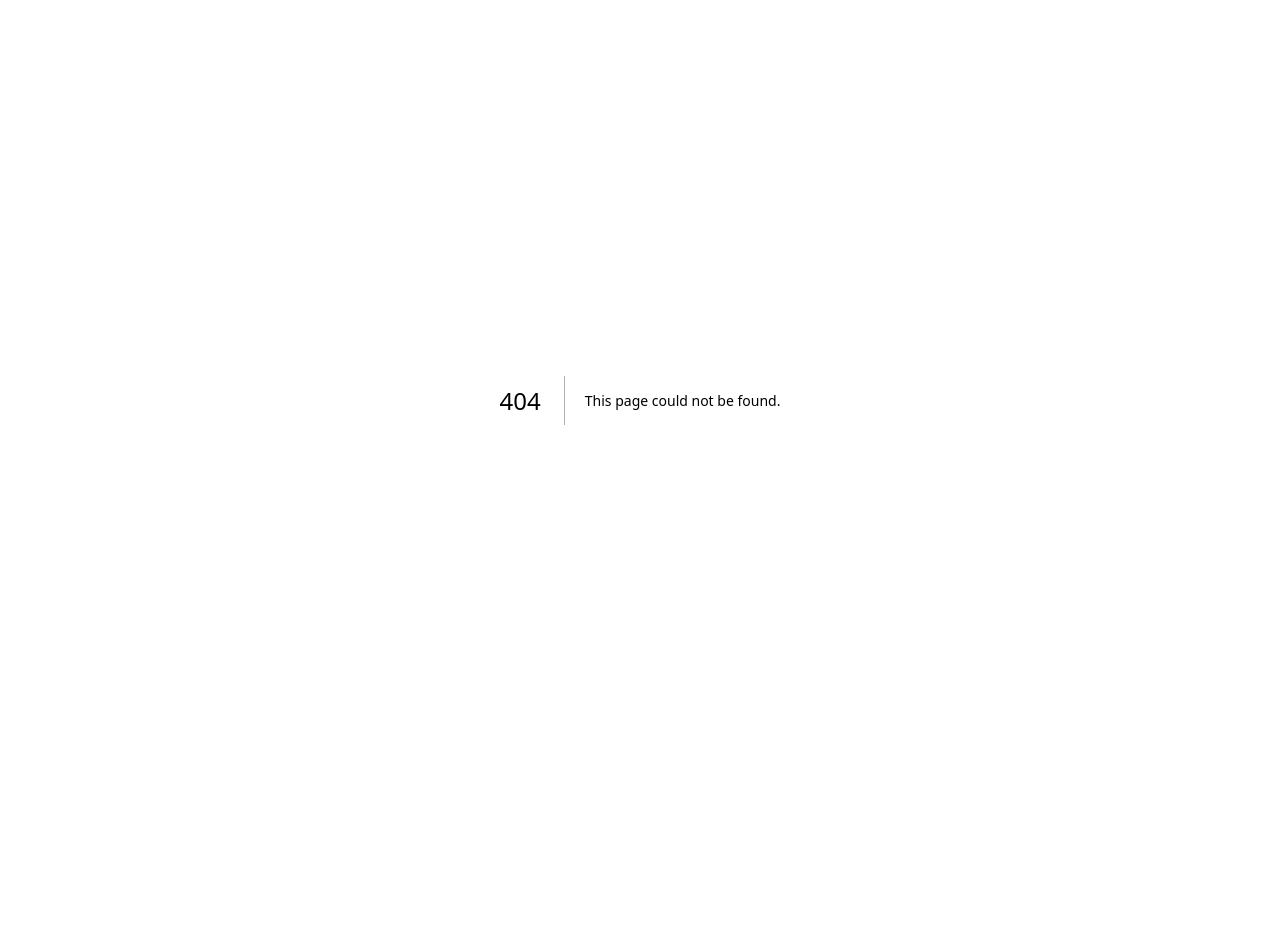
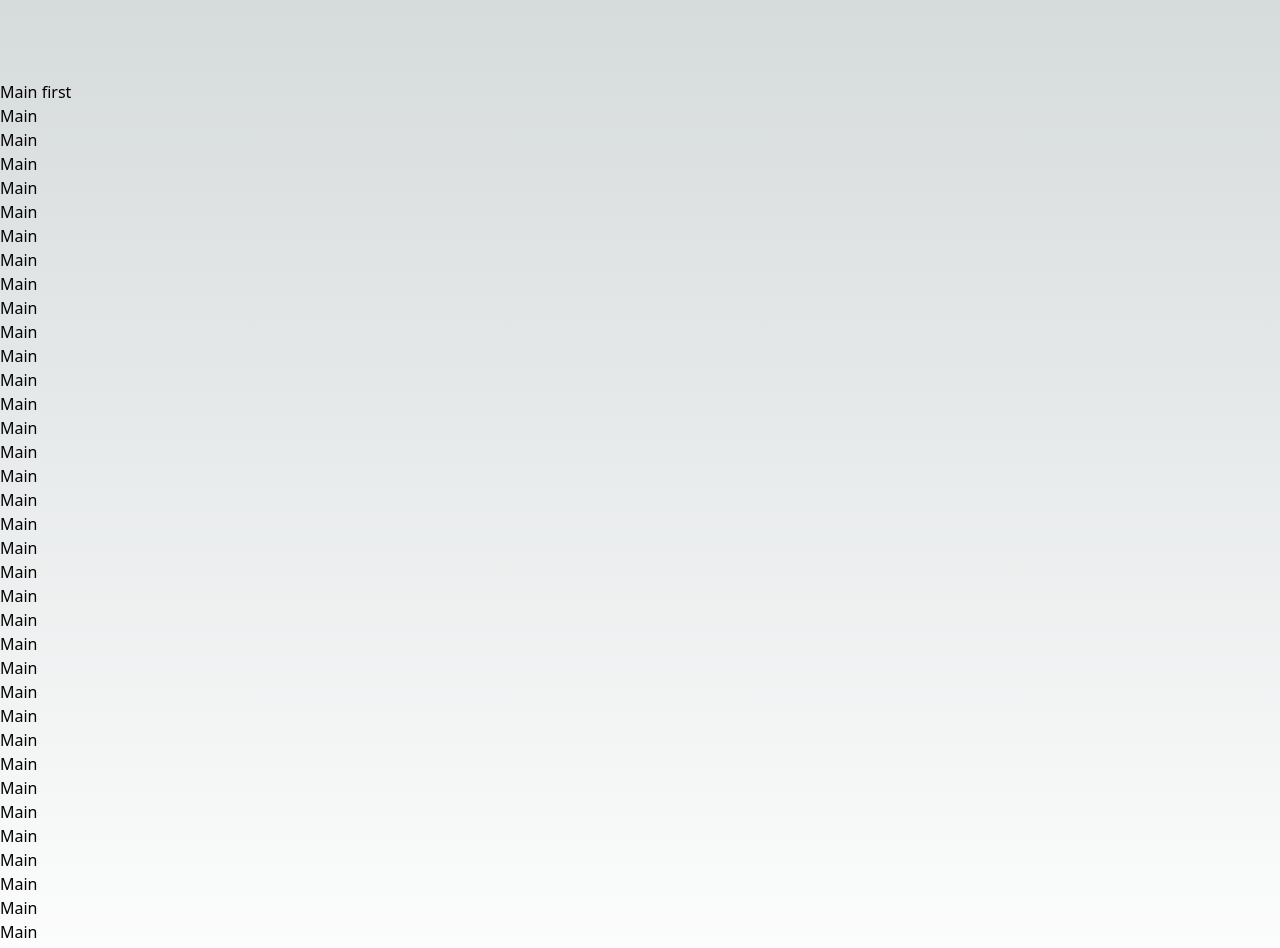
Before and after one commit to julioformiga/wodka_workshop, a Next.js app: page /main in a window 1280 px wide. Before the commit this address had no page. Shown: the top 948 px of the page. Before the commit the page ends 800 px from the top, so only its background shows below. Built offline with nearby package versions, Linux system fonts and the light colour scheme.

Commit message:
add: basic struct

```diff
--- /dev/null
+++ b/pages/404.tsx
@@ -0,0 +1,3 @@
+export default function Custom404() {
+	return <h1>404 - Page Not Found</h1>;
+}
--- /dev/null
+++ b/pages/footer.tsx
@@ -0,0 +1,7 @@
+export default function Footer() {
+	return (
+		<footer className="w-full fixed bottom-0 p-2 z-50 bg-green-800/60 backdrop-blur-md">
+			<div>Footer</div>
+		</footer>
+	);
+}
--- /dev/null
+++ b/pages/header.tsx
@@ -0,0 +1,22 @@
+import Head from "next/head";
+import Link from "next/link";
+
+export default function Header() {
+	return (
+		<header>
+			<Head>
+				<title>Wodka42</title>
+			</Head>
+			<nav className="w-full fixed top-0 z-50">
+				<ul className="flex p-6 mb-4 bg-green-800/60 backdrop-blur-md">
+					<li className="flex-row">
+						<Link href="/">Index</Link>
+					</li>
+					<li className="flex-row">
+						<Link href="/list">List</Link>
+					</li>
+				</ul>
+			</nav>
+		</header>
+	);
+}
--- a/pages/index.tsx
+++ b/pages/index.tsx
@@ -1,118 +1,17 @@
 import Image from "next/image";
 import { Inter } from "next/font/google";
+import Header from "./header";
+import Footer from "./footer";
+import Main from "./main";
 
 const inter = Inter({ subsets: ["latin"] });
 
 export default function Home() {
 	return (
-		<main
-			className={`flex min-h-screen flex-col items-center justify-between p-24 ${inter.className}`}
-		>
-			<div className="z-10 max-w-5xl w-full items-center justify-between font-mono text-sm lg:flex">
-				<p className="fixed left-0 top-0 flex w-full justify-center border-b border-gray-300 bg-gradient-to-b from-zinc-200 pb-6 pt-8 backdrop-blur-2xl dark:border-neutral-800 dark:bg-zinc-800/30 dark:from-inherit lg:static lg:w-auto  lg:rounded-xl lg:border lg:bg-gray-200 lg:p-4 lg:dark:bg-zinc-800/30">
-					Get started by editing&nbsp;
-					<code className="font-mono font-bold">pages/index.tsx</code>
-				</p>
-				<div className="fixed bottom-0 left-0 flex h-48 w-full items-end justify-center bg-gradient-to-t from-white via-white dark:from-black dark:via-black lg:static lg:h-auto lg:w-auto lg:bg-none">
-					<a
-						className="pointer-events-none flex place-items-center gap-2 p-8 lg:pointer-events-auto lg:p-0"
-						href="https://vercel.com?utm_source=create-next-app&utm_medium=default-template-tw&utm_campaign=create-next-app"
-						target="_blank"
-						rel="noopener noreferrer"
-					>
-						By{" "}
-						<Image
-							src="/vercel.svg"
-							alt="Vercel Logo"
-							className="dark:invert"
-							width={100}
-							height={24}
-							priority
-						/>
-					</a>
-				</div>
-			</div>
-
-			<div className="relative flex place-items-center before:absolute before:h-[300px] before:w-full sm:before:w-[480px] before:-translate-x-1/2 before:rounded-full before:bg-gradient-radial before:from-white before:to-transparent before:blur-2xl before:content-[''] after:absolute after:-z-20 after:h-[180px] after:w-full sm:after:w-[240px] after:translate-x-1/3 after:bg-gradient-conic after:from-sky-200 after:via-blue-200 after:blur-2xl after:content-[''] before:dark:bg-gradient-to-br before:dark:from-transparent before:dark:to-blue-700/10 after:dark:from-sky-900 after:dark:via-[#0141ff]/40 before:lg:h-[360px]">
-				<Image
-					className="relative dark:drop-shadow-[0_0_0.3rem_#ffffff70] dark:invert"
-					src="/next.svg"
-					alt="Next.js Logo"
-					width={180}
-					height={37}
-					priority
-				/>
-			</div>
-
-			<div className="mb-32 grid text-center lg:max-w-5xl lg:w-full lg:mb-0 lg:grid-cols-4 lg:text-left">
-				<a
-					href="https://nextjs.org/docs?utm_source=create-next-app&utm_medium=default-template-tw&utm_campaign=create-next-app"
-					className="group rounded-lg border border-transparent px-5 py-4 transition-colors hover:border-gray-300 hover:bg-gray-100 hover:dark:border-neutral-700 hover:dark:bg-neutral-800/30"
-					target="_blank"
-					rel="noopener noreferrer"
-				>
-					<h2 className={`mb-3 text-2xl font-semibold`}>
-						Docs{" "}
-						<span className="inline-block transition-transform group-hover:translate-x-1 motion-reduce:transform-none">
-							-&gt;
-						</span>
-					</h2>
-					<p className={`m-0 max-w-[30ch] text-sm opacity-50`}>
-						Find in-depth information about Next.js features and API.
-					</p>
-				</a>
-
-				<a
-					href="https://nextjs.org/learn?utm_source=create-next-app&utm_medium=default-template-tw&utm_campaign=create-next-app"
-					className="group rounded-lg border border-transparent px-5 py-4 transition-colors hover:border-gray-300 hover:bg-gray-100 hover:dark:border-neutral-700 hover:dark:bg-neutral-800/30"
-					target="_blank"
-					rel="noopener noreferrer"
-				>
-					<h2 className={`mb-3 text-2xl font-semibold`}>
-						Learn{" "}
-						<span className="inline-block transition-transform group-hover:translate-x-1 motion-reduce:transform-none">
-							-&gt;
-						</span>
-					</h2>
-					<p className={`m-0 max-w-[30ch] text-sm opacity-50`}>
-						Learn about Next.js in an interactive course with&nbsp;quizzes!
-					</p>
-				</a>
-
-				<a
-					href="https://vercel.com/templates?framework=next.js&utm_source=create-next-app&utm_medium=default-template-tw&utm_campaign=create-next-app"
-					className="group rounded-lg border border-transparent px-5 py-4 transition-colors hover:border-gray-300 hover:bg-gray-100 hover:dark:border-neutral-700 hover:dark:bg-neutral-800/30"
-					target="_blank"
-					rel="noopener noreferrer"
-				>
-					<h2 className={`mb-3 text-2xl font-semibold`}>
-						Templates{" "}
-						<span className="inline-block transition-transform group-hover:translate-x-1 motion-reduce:transform-none">
-							-&gt;
-						</span>
-					</h2>
-					<p className={`m-0 max-w-[30ch] text-sm opacity-50`}>
-						Discover and deploy boilerplate example Next.js&nbsp;projects.
-					</p>
-				</a>
-
-				<a
-					href="https://vercel.com/new?utm_source=create-next-app&utm_medium=default-template-tw&utm_campaign=create-next-app"
-					className="group rounded-lg border border-transparent px-5 py-4 transition-colors hover:border-gray-300 hover:bg-gray-100 hover:dark:border-neutral-700 hover:dark:bg-neutral-800/30"
-					target="_blank"
-					rel="noopener noreferrer"
-				>
-					<h2 className={`mb-3 text-2xl font-semibold`}>
-						Deploy{" "}
-						<span className="inline-block transition-transform group-hover:translate-x-1 motion-reduce:transform-none">
-							-&gt;
-						</span>
-					</h2>
-					<p className={`m-0 max-w-[30ch] text-sm opacity-50 text-balance`}>
-						Instantly deploy your Next.js site to a shareable URL with Vercel.
-					</p>
-				</a>
-			</div>
+		<main className={`${inter.className}`}>
+			<Header />
+			<Main />
+			<Footer />
 		</main>
 	);
 }
--- /dev/null
+++ b/pages/main.tsx
@@ -0,0 +1,43 @@
+export default function Main() {
+	return (
+		<main className="w-full mt-20 mb-14">
+			<div>Main first</div>
+			<div>Main</div>
+			<div>Main</div>
+			<div>Main</div>
+			<div>Main</div>
+			<div>Main</div>
+			<div>Main</div>
+			<div>Main</div>
+			<div>Main</div>
+			<div>Main</div>
+			<div>Main</div>
+			<div>Main</div>
+			<div>Main</div>
+			<div>Main</div>
+			<div>Main</div>
+			<div>Main</div>
+			<div>Main</div>
+			<div>Main</div>
+			<div>Main</div>
+			<div>Main</div>
+			<div>Main</div>
+			<div>Main</div>
+			<div>Main</div>
+			<div>Main</div>
+			<div>Main</div>
+			<div>Main</div>
+			<div>Main</div>
+			<div>Main</div>
+			<div>Main</div>
+			<div>Main</div>
+			<div>Main</div>
+			<div>Main</div>
+			<div>Main</div>
+			<div>Main</div>
+			<div>Main</div>
+			<div>Main</div>
+			<div>Main last</div>
+		</main>
+	);
+}
```
Also changed, not shown: pages/api/hello.ts (+4 -4 lines), 1 other file (tests, documents, lock files or other folders).
